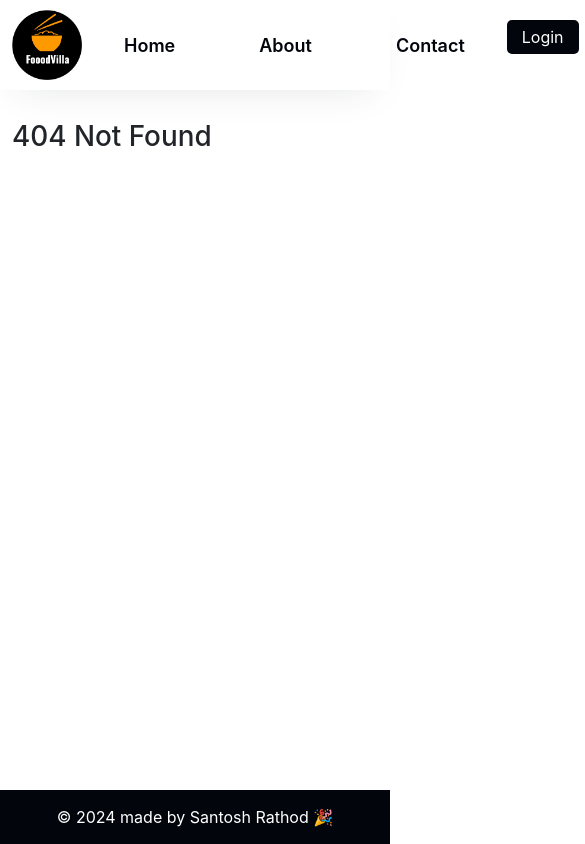
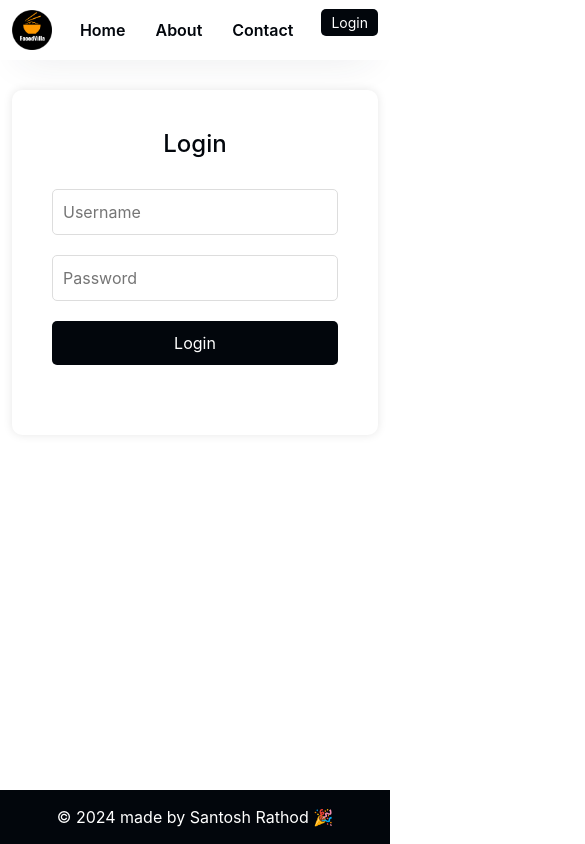
Before and after one commit to Santoshr3/food-app, a React (Create React App) app: page /login in a window 390 px wide. Before the commit this address had no page. Shown: the top 844 px of the page, 585 px wide, since content can reach past the window. Built offline with nearby package versions, Linux system fonts and the light colour scheme.

Commit message:
resposnive changes

```diff
--- a/src/Component/Header.js
+++ b/src/Component/Header.js
@@ -24,9 +24,9 @@ const Header = () => {
             </ul>
             <div className='header-right'>
             <p className='login'><Link to="/Login">Login</Link></ p>
-            <p>
+            {/* <p>
                 <img className='cart' src={cart} alt="cart" />
-            </p>
+            </p> */}
             </div>
             </div>
         </div>
--- /dev/null
+++ b/src/Component/Login.js
@@ -0,0 +1,18 @@
+const Login = () => {
+    return (
+      <div className="content">
+        <div className="container">
+          <div className="authform">
+            <h1>Login</h1>
+            <form>
+                <input type="text" placeholder="Username" />
+                <input type="password" placeholder="Password" />
+                <button>Login</button>
+            </form>
+          </div>
+        </div>
+      </div>
+    );
+  };
+
+  export default Login;
--- a/src/Component/ProductCard.js
+++ b/src/Component/ProductCard.js
@@ -11,8 +11,8 @@ const ProductCard = ({ cloudinaryImageId, name, id, cuisines, slaString, product
       <div className='food-description'>
       <h4>{name}</h4>
       <h6>Product ID: {id}</h6>
-      <h6>Cuisines: {cuisines.join(", ")}</h6>
-      <h6>SLA: {slaString}</h6>
+      <h5>Cuisines: {cuisines.join(", ")}</h5>
+      <p>SLA: {slaString}</p>
       </div>
       </div>
   </Link>
--- a/src/index.css
+++ b/src/index.css
@@ -60,7 +60,7 @@ html, body {
 	padding: 12px;
 }
 p.login {
-  margin-right: 20px;
+  margin-right: 0;
 }
 .header .login a {
 	color: #fff;
@@ -162,14 +162,34 @@ input[type="text"]:active {
   font-size: 18px;
   font-weight: 700;
   line-height: 20px;
+  min-height: 40px;
 }
-.card h6 {
+.card h6, .card p{
   letter-spacing: -.3px;
   color: #02060c;
-  margin: 10px 0;
+  margin: 2px 0 10px;
   font-size: 16px;
   font-weight: 400;
   line-height: 19px;
+}
+.card p{
+	font-weight: 200;
+	margin-bottom: 0;
+}
+.card h5 {
+    font-size: 16px;
+    font-weight: 500;
+    line-height: 19px;
+    width: 100%;
+    overflow: hidden;
+    position: relative;
+    display: inline-block;
+    text-align: left;
+    text-decoration: none;
+    text-overflow: ellipsis;
+    white-space: nowrap;
+    color: #000;
+	margin-bottom: 0;
 }
 .card p {
   color: #02060c;
@@ -182,10 +202,10 @@ input[type="text"]:active {
 	margin: 30px 0;
 }
 .product-details-img {
-    padding: 0 15px;
     position: relative;
     width: 30%;
     flex: 0 0 30%;
+	padding-bottom: 20%;
 }
 .product-details-img img {
 	border-radius: 4px;
@@ -208,10 +228,12 @@ input[type="text"]:active {
 }
 .food-description-details h3{
 	font-size: 18px;
+	margin: 15px 0;
 }
 .food-description-details h4{
 	font-size: 16px;
 	font-weight: 500;
+	margin: 15px 0;
 }
 .food-description-details p{
 	font-size: 14px;
@@ -223,7 +245,7 @@ input[type="text"]:active {
 	border-radius: 10px;
 	box-shadow: 0px 0px 10px rgba(0, 0, 0, 0.1);
 	max-width: 600px;
-	margin: 20px auto;
+	margin: 30px auto;
 }
 
 .authform h1 {
@@ -271,7 +293,6 @@ h1.fournotfour {
     margin-top: 30px;
 }
 .food-description {
-  min-height: 180px;
   padding: 10px 0;
 }
 
@@ -288,3 +309,51 @@ h1.fournotfour {
 	text-align: center;
 	padding: 15px 0;
 }
+
+@media (max-width: 767px){
+	.header .logo{
+		width: 40px;
+	}
+	.header li{
+		margin: 0 10px;
+	}
+	.header li a {
+		padding: 5px;
+		font-size: 16px;
+	}
+	.header .login a{
+		font-size: 14px;
+		padding: 5px 10px;
+	}
+	.hero-section{
+		height: 20vh;
+	}
+	.card{
+		max-width: 50%;
+		flex: 0 0 50%;
+	}
+	.card h4{
+		font-size: 16px;
+	}
+	.card h6{
+		font-size: 14px;
+	}
+	.sub-deatils-card{
+		display: block;
+	}
+	.product-details-img{
+		width: 100%;
+		padding-bottom: 40%;
+		margin-bottom: 30px;
+	}
+	.food-description-details{
+		max-width: 100%;
+		flex: 0 0 100%;
+	}
+	.food-description-details p{
+		max-width: 100%;
+	}
+	.food-description-details{
+		padding: 0;
+	}
+}
--- a/src/index.js
+++ b/src/index.js
@@ -1,6 +1,6 @@
-import React from 'react';
+import React, { useState } from 'react';
 import ReactDOM from 'react-dom/client';
-import { createBrowserRouter, RouterProvider, BrowserRouter, Outlet } from 'react-router-dom';
+import { createBrowserRouter, RouterProvider, Outlet } from 'react-router-dom';
 import App from './Component/App';
 import About from './Component/About';
 import Contact from './Component/Contact';
@@ -10,6 +10,7 @@ import Footer from './Component/Footer';
 import ErrorBoundary from './Component/ErrorBoundary';
 import 'bootstrap/dist/css/bootstrap.css';
 import "./index.css";
+import Login from './Component/Login';
 
 const AppLayout = () => (
   <ErrorBoundary>
@@ -27,13 +28,23 @@ const AppRouter = createBrowserRouter([
       { path: "/", element: <App /> },
       { path: "about", element: <About /> },
       { path: "contact", element: <Contact /> },
-      { path: "/product/:id", element: <ProductDetails /> },
+      { path: "login", element: <Login /> },
+      { path: "product/:id", element: <ProductDetails /> },
       { path: "*", element: <h1 className='fournotfour content container'><p>404 Not Found</p></h1> },
     ],
   },
 ]);
 
+const AuthApp = () => {
+  const [isAuthenticated, setIsAuthenticated] = useState(false);
+
+  return (
+    <RouterProvider
+      router={AppRouter}
+      context={{ isAuthenticated, setIsAuthenticated }}
+    />
+  );
+};
+
 const root = ReactDOM.createRoot(document.getElementById('root'));
-root.render(
-    <RouterProvider router={AppRouter} />
-);
+root.render(<AuthApp />);
```
Also changed, not shown: 2 other files (tests, documents, lock files or other folders).
